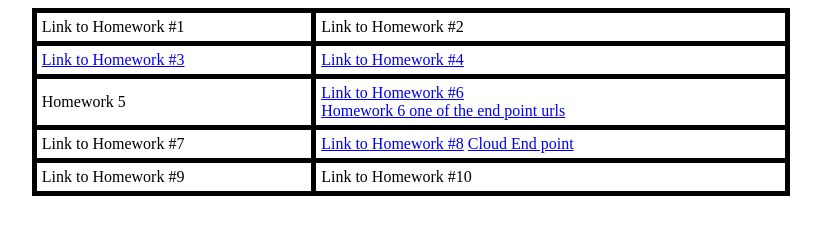
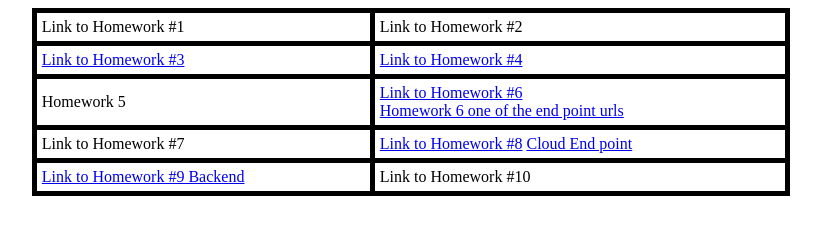
Before and after one commit to SamipyaNirmal/SamipyaNirmal.github.io, a plain HTML site: page sam342.html in a window 1280 px wide. Shown: the whole page, without its empty margins (229-1050 px from the left). Drawn offline with Linux system fonts and the light colour scheme.

Commit message:
Update sam342.html
hw9 link

```diff
--- a/sam342.html
+++ b/sam342.html
@@ -37,7 +37,7 @@ th, td {
     </td>
   </tr>
   <tr>
-    <td>Link to Homework #9</td>
+    <td><a href="https://homework9cloud.wl.r.appspot.com/summary/amzn">Link to Homework #9 Backend</a></td>
     <td>Link to Homework #10</td>
   </tr>
   </table>
```
